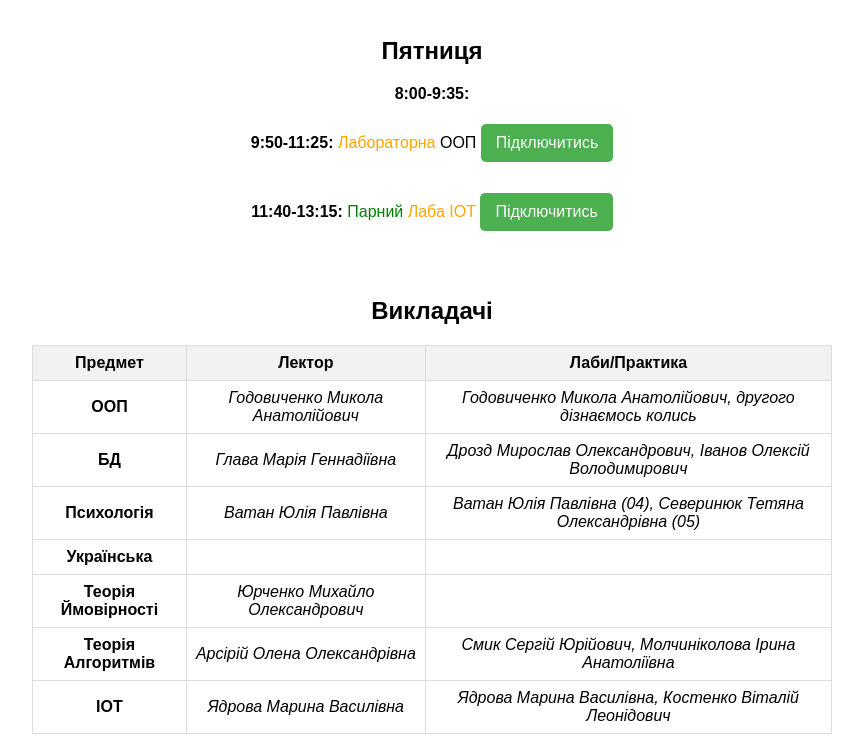
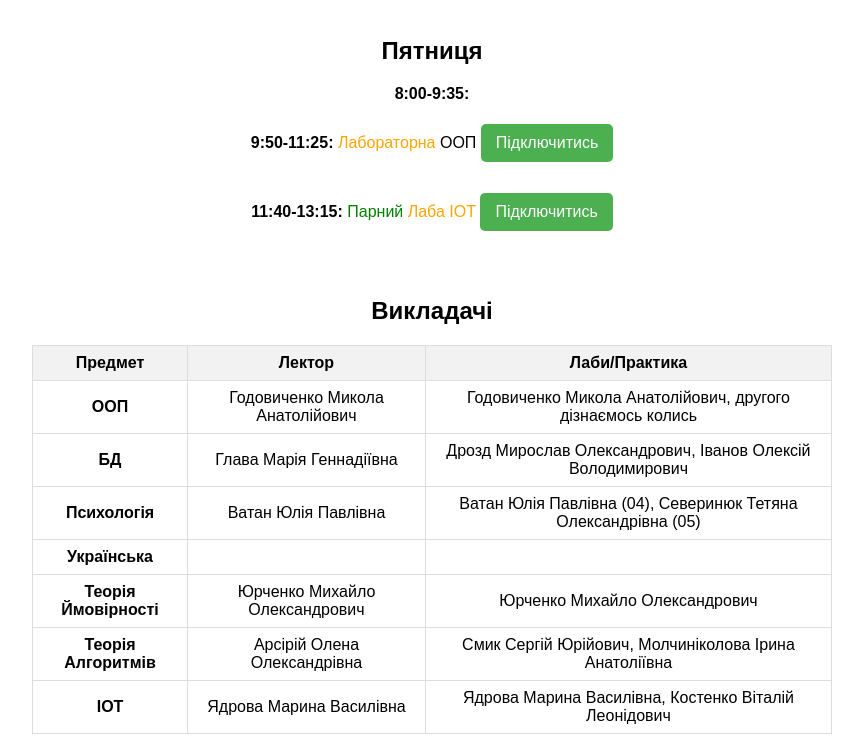
Before and after one commit to bragarsofia/study, a plain HTML site: page index.html in a window 1280 px wide. Shown: the part 1296-2050 px from the top of the page, without its empty margins (208-1071 px from the left). Drawn offline with Linux system fonts and the light colour scheme.

Commit message:
Update index.html

```diff
--- a/index.html
+++ b/index.html
@@ -66,9 +66,6 @@
         }
         .subject {
             font-weight: bold;
-        }
-        .lecturer {
-            font-style: italic;
         }
     </style>
 </head>
@@ -149,38 +146,38 @@
         </tr>
         <tr>
             <td class="subject">ООП</td>
-            <td class="lecturer">Годовиченко Микола Анатолійович</td>
-            <td class="lecturer">Годовиченко Микола Анатолійович, другого дізнаємось колись</td>
+            <td>Годовиченко Микола Анатолійович</td>
+            <td>Годовиченко Микола Анатолійович, другого дізнаємось колись</td>
         </tr>
         <tr>
             <td class="subject">БД</td>
-            <td class="lecturer">Глава Марія Геннадіївна</td>
-            <td class="lecturer">Дрозд Мирослав Олександрович, Іванов Олексій Володимирович</td>
+            <td>Глава Марія Геннадіївна</td>
+            <td>Дрозд Мирослав Олександрович, Іванов Олексій Володимирович</td>
         </tr>
         <tr>
             <td class="subject">Психологія</td>
-            <td class="lecturer">Ватан Юлія Павлівна</td>
-            <td class="lecturer">Ватан Юлія Павлівна (04), Северинюк Тетяна Олександрівна (05)</td>
+            <td>Ватан Юлія Павлівна</td>
+            <td>Ватан Юлія Павлівна (04), Северинюк Тетяна Олександрівна (05)</td>
         </tr>
         <tr>
             <td class="subject">Українська</td>
-            <td class="lecturer"></td>
-            <td class="lecturer"></td>
+            <td></td>
+            <td></td>
         </tr>
         <tr>
             <td class="subject">Теорія Ймовірності</td>
-            <td class="lecturer">Юрченко Михайло Олександрович</td>
-            <td class="lecturer"></td>
+            <td>Юрченко Михайло Олександрович</td>
+            <td>Юрченко Михайло Олександрович</td>
         </tr>
         <tr>
             <td class="subject">Теорія Алгоритмів</td>
-            <td class="lecturer">Арсірій Олена Олександрівна</td>
-            <td class="lecturer">Смик Сергій Юрійович, Молчиніколова Ірина Анатоліївна</td>
+            <td>Арсірій Олена Олександрівна</td>
+            <td>Смик Сергій Юрійович, Молчиніколова Ірина Анатоліївна</td>
         </tr>
         <tr>
             <td class="subject">ІОТ</td>
-            <td class="lecturer">Ядрова Марина Василівна</td>
-            <td class="lecturer">Ядрова Марина Василівна, Костенко Віталій Леонідович</td>
+            <td>Ядрова Марина Василівна</td>
+            <td>Ядрова Марина Василівна, Костенко Віталій Леонідович</td>
         </tr>
     </table>
 
```
